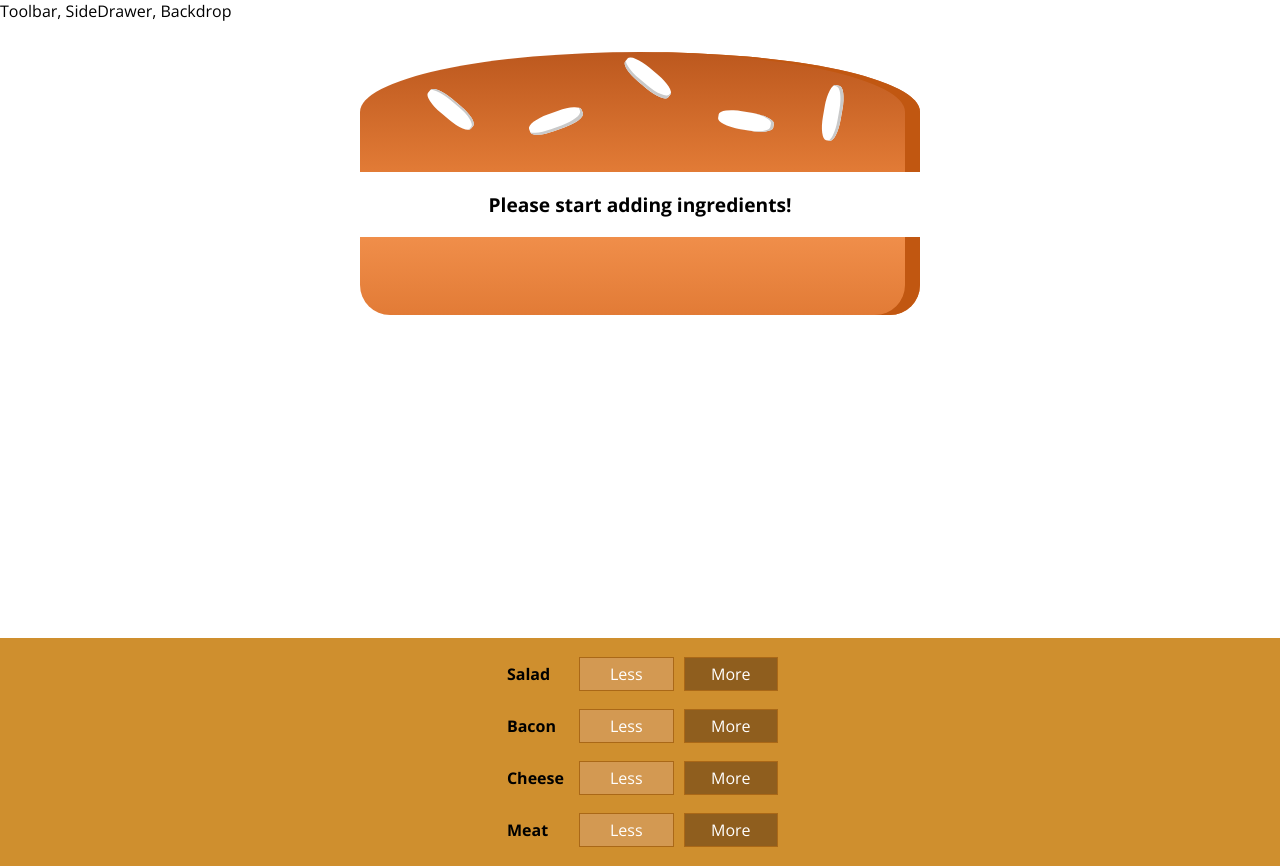
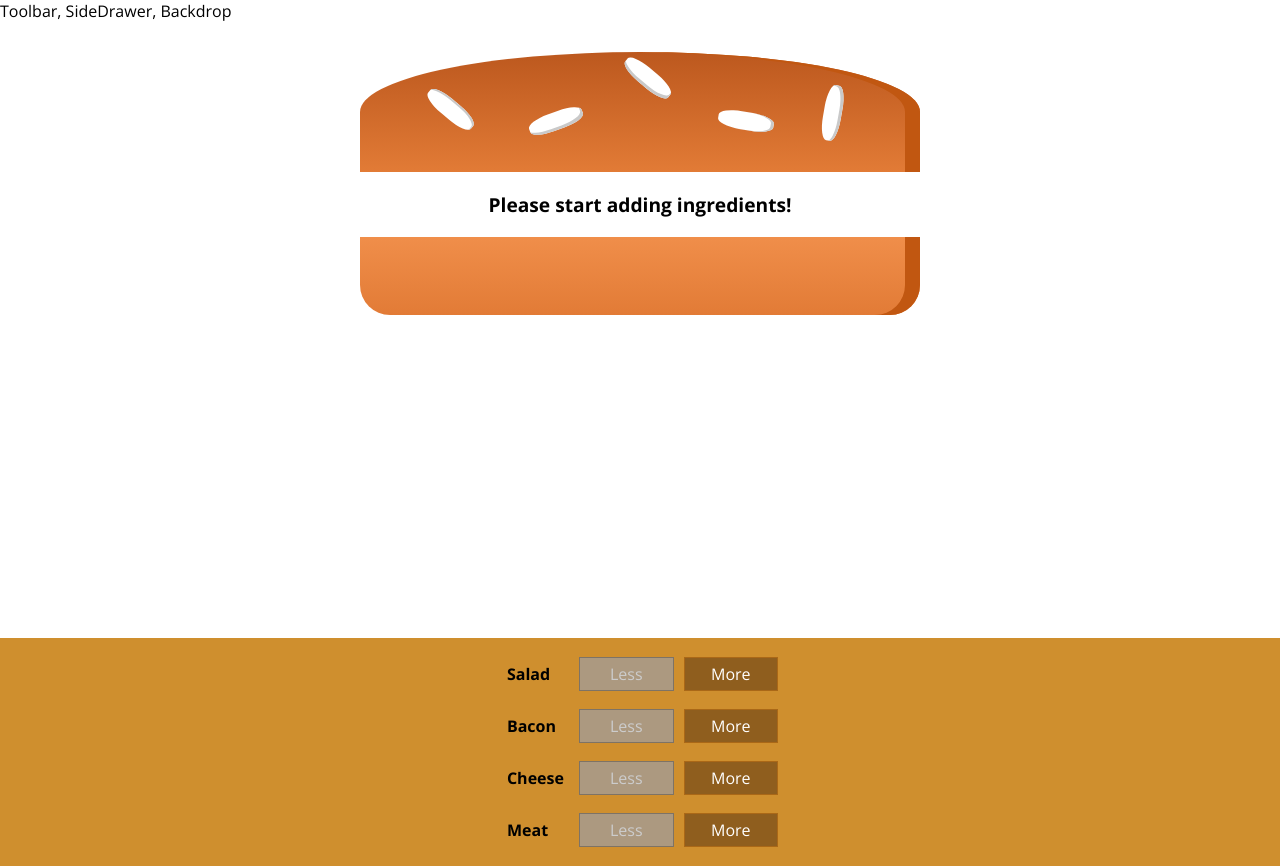
Before and after one commit to DanielRozov/burger_app, a React (Create React App) app: page / in a window 1280 px wide. Built offline with nearby package versions, Linux system fonts and the light colour scheme.

Commit message:
Added multiple build controls outputing

```diff
--- a/src/components/Burger/BuildControls/BuildControl/BuildControl.js
+++ b/src/components/Burger/BuildControls/BuildControl/BuildControl.js
@@ -5,8 +5,13 @@
 const buildControl = (props) => (
   <div className={classes.BuildControl}>
     <div className={classes.Label}>{props.label}</div>
-    <button className={classes.Less}>Less</button>
-    <button className={classes.More}>More</button>
+    <button
+      className={classes.Less}
+      onClick={props.removed}
+      disabled={props.disabled}>Less</button>
+    <button
+      className={classes.More}
+      onClick={props.added}>More</button>
   </div>
 );
 
--- a/src/components/Burger/BuildControls/BuildControls.js
+++ b/src/components/Burger/BuildControls/BuildControls.js
@@ -13,7 +13,13 @@
 const buildControls = (props) => (
   <div className={classes.BuildControls}>
     {controls.map(ctrl => (
-      <BuildControl key={ctrl.label} label={ctrl.label} />
+      <BuildControl
+        key={ctrl.label}
+        label={ctrl.label}
+        added={() => props.ingredientAdded(ctrl.type)}
+        removed={() => props.ingredientRemoved(ctrl.type)}
+        disabled={props.disabled[ctrl.type]}
+      />
     ))}
   </div>
 );
--- a/src/containers/BurgerBuilder/BurgerBuilder.js
+++ b/src/containers/BurgerBuilder/BurgerBuilder.js
@@ -4,22 +4,68 @@
 import Burger from '../../components/Burger/Burger';
 import BuildControls from '../../components/Burger/BuildControls/BuildControls';
 
+const INGREDIENT_PRICES = {
+  salad: 0.5,
+  cheese: 0.4,
+  meat: 1.3,
+  bacon: 0.7
+}
+
 class BurgerBuilder extends Component {
-
   state = {
     ingredients: {
       salad: 0,
       bacon: 0,
       cheese: 0,
       meat: 0
+    },
+    totalPrice: 4,
+  }
+
+  addIngredientHandler = (type) => {
+    const oldCount = this.state.ingredients[type];
+    const updatedCount = oldCount + 1;
+    const updatedIngredients = {
+      ...this.state.ingredients
+    };
+    updatedIngredients[type] = updatedCount;
+    const priceAddition = INGREDIENT_PRICES[type];
+    const oldPrice = this.state.totalPrice;
+    const newPrice = oldPrice + priceAddition;
+    this.setState({ totalPrice: newPrice, ingredients: updatedIngredients });
+  }
+
+  removeIngredientHandler = (type) => {
+    const oldCount = this.state.ingredients[type];
+    if (oldCount <= 0) {
+      return;
     }
+    const updatedCount = oldCount - 1;
+    const updatedIngredients = {
+      ...this.state.ingredients
+    };
+    updatedIngredients[type] = updatedCount;
+    const priceDeduction = INGREDIENT_PRICES[type];
+    const oldPrice = this.state.totalPrice;
+    const newPrice = oldPrice - priceDeduction;
+    this.setState({ totalPrice: newPrice, ingredients: updatedIngredients });
   }
 
   render() {
+    const disabledInfo = {
+      ...this.state.ingredients
+    };
+    for (let key in disabledInfo) {
+      disabledInfo[key] = disabledInfo[key] <= 0;
+    }
     return (
       <Auxiliary>
         <Burger ingredients={this.state.ingredients} />
-        <BuildControls />
+        <BuildControls
+          ingredientAdded={this.addIngredientHandler}
+          ingredientRemoved={this.removeIngredientHandler}
+          disabled={disabledInfo}
+        />
       </Auxiliary>
     );
   }
```
